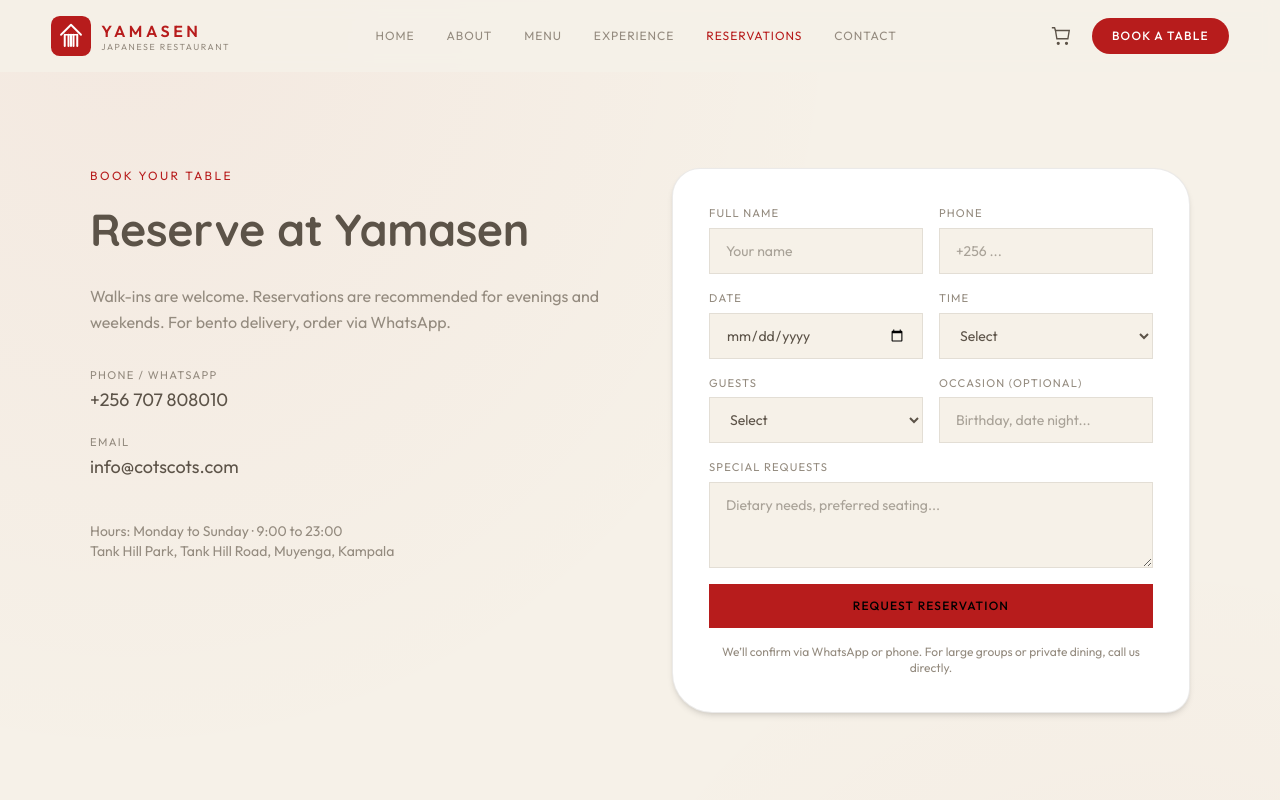
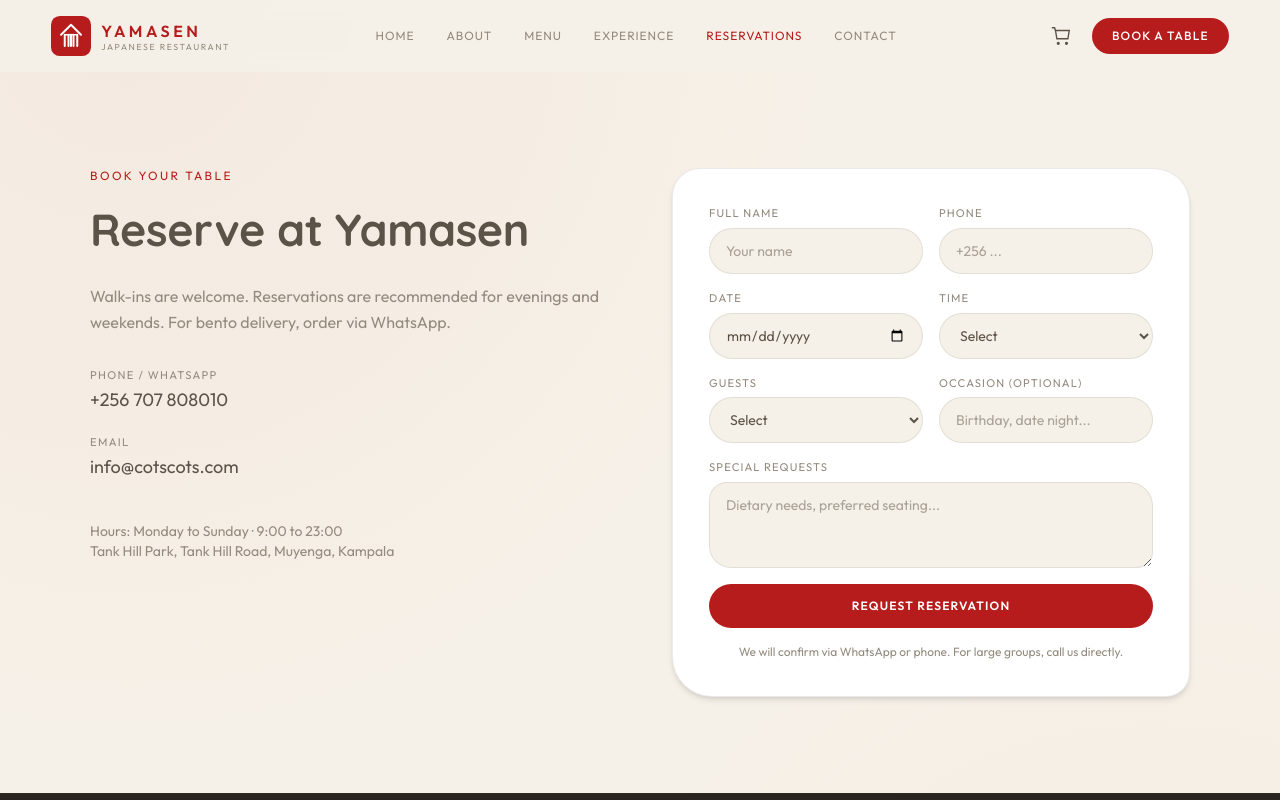
Before and after one commit to DaviesMenace1/izumi-restaurant-lounge, a Next.js app: page /reservations in a window 1280 px wide. Shown: the top 800 px of the page. Built offline with nearby package versions, Linux system fonts and the light colour scheme.

Commit message:
Reservation form WhatsApp to Yamasen number

```diff
--- a/src/components/ReservationForm.tsx
+++ b/src/components/ReservationForm.tsx
@@ -18,7 +18,7 @@ export default function ReservationForm() {
     const occasion = data.get("occasion") || "";
     const notes = data.get("notes") || "";
 
-    let message = `Hello Izumi, I would like to request a reservation:\n\n`;
+    let message = `Hello Yamasen, I would like to request a reservation:\n\n`;
     message += `Name: ${name}\n`;
     message += `Phone: ${phone}\n`;
     message += `Date: ${date}\n`;
@@ -28,7 +28,7 @@ export default function ReservationForm() {
     if (notes) message += `Notes: ${notes}\n`;
 
     const encoded = encodeURIComponent(message);
-    const whatsapp = `https://wa.me/256756244911?text=${encoded}`;
+    const whatsapp = `https://wa.me/256707808010?text=${encoded}`;
 
     setStatus("sending");
     window.open(whatsapp, "_blank");
@@ -54,7 +54,7 @@ export default function ReservationForm() {
             name="name"
             required
             placeholder="Your name"
-            className="bg-[var(--bg)] border border-[var(--border)] text-[var(--text)] px-4 py-3 text-sm focus:outline-none focus:border-[var(--gold)] transition-colors"
+            className="bg-[var(--bg)] border border-[var(--border)] text-[var(--text)] px-4 py-3 text-sm soft-pill focus:outline-none focus:border-[#b71c1c] transition-colors"
           />
         </div>
         <div className="flex flex-col gap-1.5">
@@ -67,7 +67,7 @@ export default function ReservationForm() {
             type="tel"
             required
             placeholder="+256 ..."
-            className="bg-[var(--bg)] border border-[var(--border)] text-[var(--text)] px-4 py-3 text-sm focus:outline-none focus:border-[var(--gold)] transition-colors"
+            className="bg-[var(--bg)] border border-[var(--border)] text-[var(--text)] px-4 py-3 text-sm soft-pill focus:outline-none focus:border-[#b71c1c] transition-colors"
           />
         </div>
       </div>
@@ -83,7 +83,7 @@ export default function ReservationForm() {
             type="date"
             required
             min={today}
-            className="bg-[var(--bg)] border border-[var(--border)] text-[var(--text)] px-4 py-3 text-sm focus:outline-none focus:border-[var(--gold)] transition-colors"
+            className="bg-[var(--bg)] border border-[var(--border)] text-[var(--text)] px-4 py-3 text-sm soft-pill focus:outline-none focus:border-[#b71c1c] transition-colors"
           />
         </div>
         <div className="flex flex-col gap-1.5">
@@ -94,7 +94,7 @@ export default function ReservationForm() {
             id="time"
             name="time"
             required
-            className="bg-[var(--bg)] border border-[var(--border)] text-[var(--text)] px-4 py-3 text-sm focus:outline-none focus:border-[var(--gold)] transition-colors"
+            className="bg-[var(--bg)] border border-[var(--border)] text-[var(--text)] px-4 py-3 text-sm soft-pill focus:outline-none focus:border-[#b71c1c] transition-colors"
           >
             <option value="">Select</option>
             {["12:00", "12:30", "13:00", "13:30", "14:00", "14:30", "18:00", "18:30", "19:00", "19:30", "20:00", "20:30", "21:00"].map(
@@ -117,7 +117,7 @@ export default function ReservationForm() {
             id="guests"
             name="guests"
             required
-            className="bg-[var(--bg)] border border-[var(--border)] text-[var(--text)] px-4 py-3 text-sm focus:outline-none focus:border-[var(--gold)] transition-colors"
+            className="bg-[var(--bg)] border border-[var(--border)] text-[var(--text)] px-4 py-3 text-sm soft-pill focus:outline-none focus:border-[#b71c1c] transition-colors"
           >
             <option value="">Select</option>
             {["1", "2", "3", "4", "5", "6", "7", "8+"].map((g) => (
@@ -135,7 +135,7 @@ export default function ReservationForm() {
             id="occasion"
             name="occasion"
             placeholder="Birthday, date night..."
-            className="bg-[var(--bg)] border border-[var(--border)] text-[var(--text)] px-4 py-3 text-sm focus:outline-none focus:border-[var(--gold)] transition-colors"
+            className="bg-[var(--bg)] border border-[var(--border)] text-[var(--text)] px-4 py-3 text-sm soft-pill focus:outline-none focus:border-[#b71c1c] transition-colors"
           />
         </div>
       </div>
@@ -149,19 +149,20 @@ export default function ReservationForm() {
           name="notes"
           rows={3}
           placeholder="Dietary needs, preferred seating..."
-          className="bg-[var(--bg)] border border-[var(--border)] text-[var(--text)] px-4 py-3 text-sm focus:outline-none focus:border-[var(--gold)] transition-colors resize-y"
+          className="bg-[var(--bg)] border border-[var(--border)] text-[var(--text)] px-4 py-3 text-sm focus:outline-none focus:border-[#b71c1c] transition-colors resize-y"
+          style={{ borderRadius: "18px 24px 16px 22px" }}
         />
       </div>
 
       <button
         type="submit"
         disabled={status === "sending"}
-        className="w-full py-3.5 text-xs font-medium tracking-[0.1em] uppercase bg-[var(--gold)] text-black hover:bg-[var(--gold-light)] transition-colors disabled:opacity-70"
+        className="w-full py-3.5 text-xs font-semibold tracking-[0.1em] uppercase bg-[#b71c1c] text-white hover:bg-[#c62828] transition-colors disabled:opacity-70 soft-pill"
       >
-        {status === "sending" ? "Opening WhatsApp…" : status === "sent" ? "Request Sent" : "Request Reservation"}
+        {status === "sending" ? "Opening WhatsApp..." : status === "sent" ? "Request Sent" : "Request Reservation"}
       </button>
       <p className="text-center text-xs text-[var(--text-muted)]">
-        We’ll confirm via WhatsApp or phone. For large groups or private dining, call us directly.
+        We will confirm via WhatsApp or phone. For large groups, call us directly.
       </p>
     </form>
   );
```
